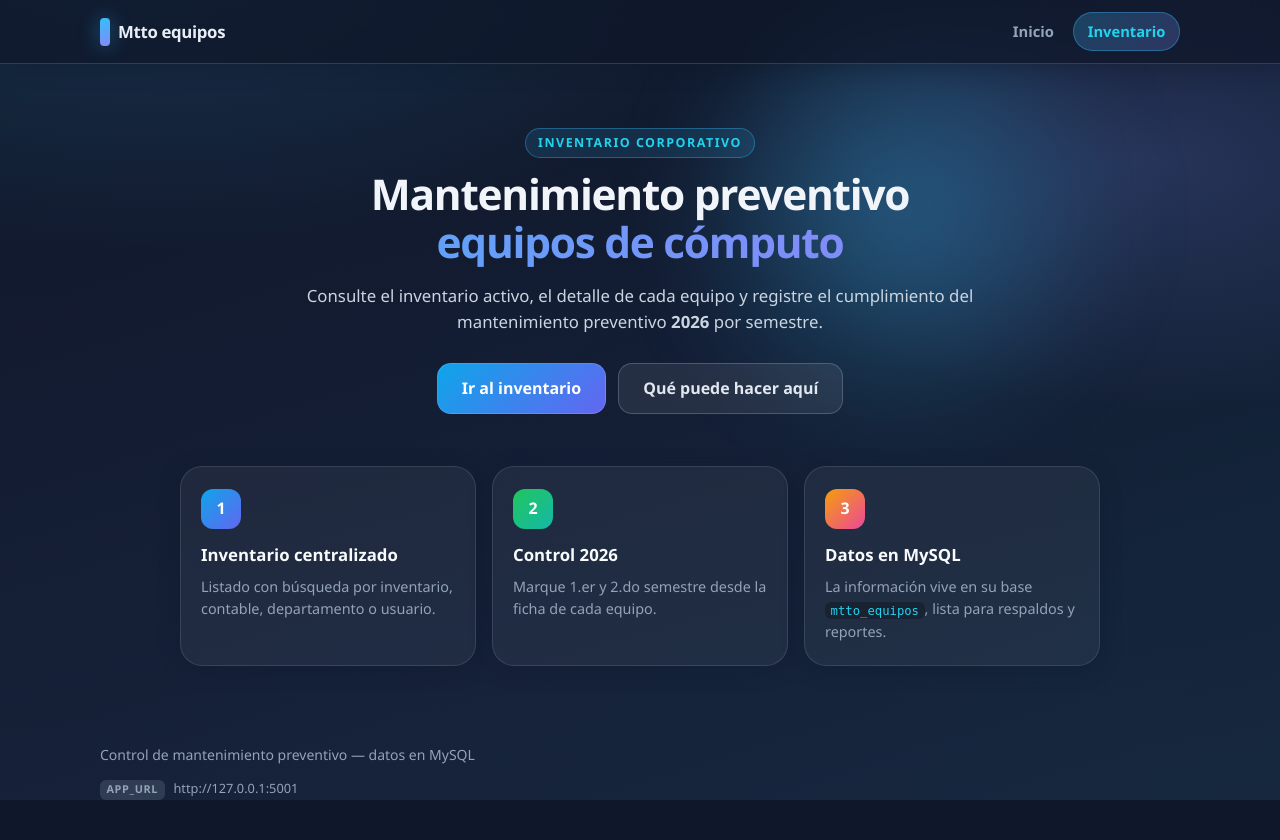
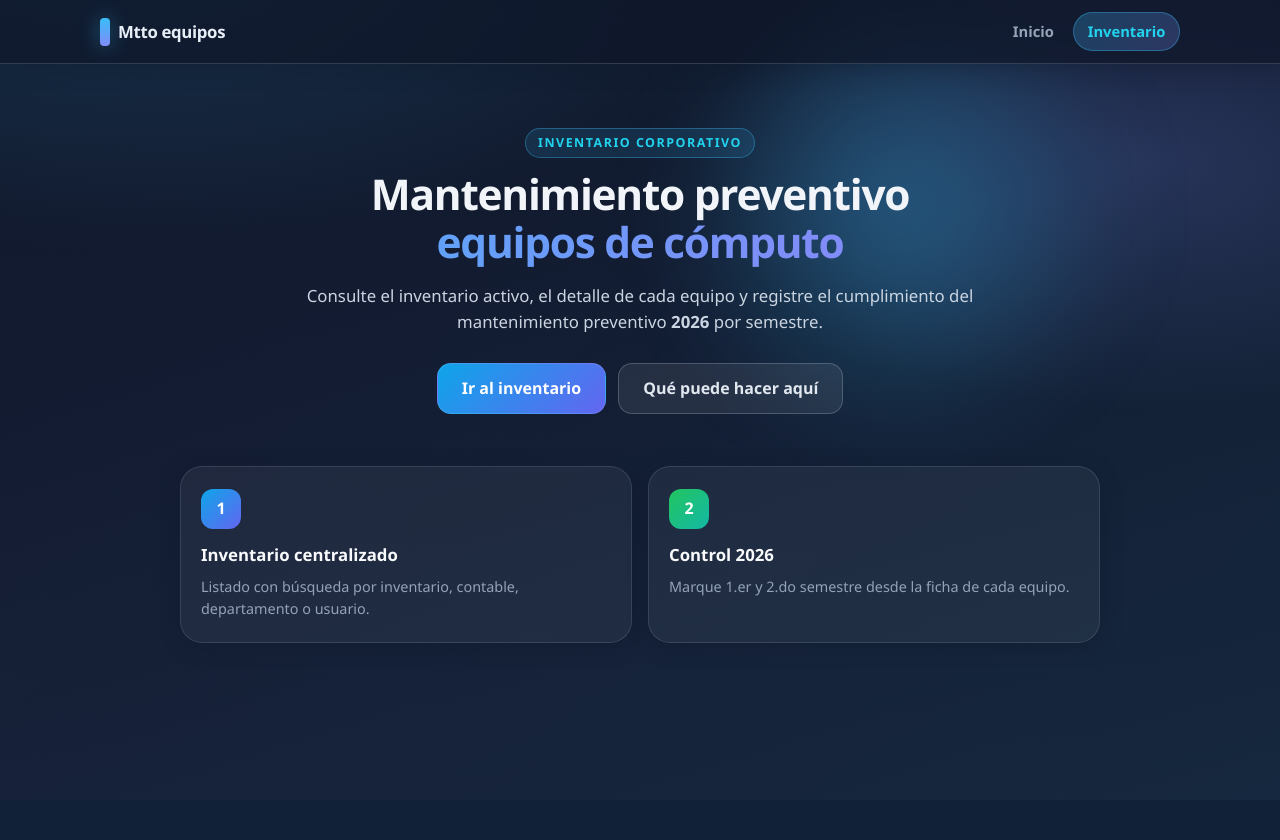
Before and after one commit to brayang466/mtto-equipos, a Flask app: page / in a window 1280 px wide. After the commit the page ends 643 px from the top, so only its background shows below. Run offline with Flask 3, Linux system fonts and the light colour scheme.

Commit message:
Quita tarjeta MySQL del inicio y pie de página técnico.
Co-authored-by: Cursor <cursoragent@cursor.com>

```diff
--- a/app/static/css/app.css
+++ b/app/static/css/app.css
@@ -160,14 +160,6 @@ body:not(.page--home) .site-nav__link:hover {
   color: #0ea5e9;
 }
 
-body:not(.page--home) .site-footer {
-  color: #64748b;
-}
-
-body:not(.page--home) .site-footer__url {
-  color: #94a3b8;
-}
-
 .site-header {
   position: sticky;
   top: 0;
@@ -251,37 +243,6 @@ body:not(.page--home) .site-footer__url {
   max-width: 1120px;
   margin: 0 auto;
   padding: 1.5rem 1.25rem 3rem;
-}
-
-.site-footer {
-  max-width: 1120px;
-  margin: 0 auto;
-  padding: 1rem 1.25rem 2.5rem;
-  color: var(--muted);
-  font-size: 0.875rem;
-}
-
-body:not(.page--home) .site-footer p:first-child {
-  color: #64748b;
-}
-
-.site-footer__url {
-  margin: 0.35rem 0 0;
-  font-size: 0.8rem;
-  word-break: break-all;
-}
-
-.site-footer__label {
-  display: inline-block;
-  margin-right: 0.35rem;
-  padding: 0.1rem 0.4rem;
-  border-radius: 6px;
-  background: rgba(148, 163, 184, 0.2);
-  font-weight: 700;
-  font-size: 0.68rem;
-  letter-spacing: 0.06em;
-  text-transform: uppercase;
-  color: #94a3b8;
 }
 
 .page--home .container {
@@ -404,10 +365,6 @@ body:not(.page--home) .site-footer p:first-child {
 
 .feature-card__icon--b {
   background: linear-gradient(135deg, #22c55e, #14b8a6);
-}
-
-.feature-card__icon--c {
-  background: linear-gradient(135deg, #f59e0b, #ec4899);
 }
 
 .feature-card__title {
--- a/app/templates/base.html
+++ b/app/templates/base.html
@@ -36,12 +36,5 @@
     {% endwith %}
     {% block content %}{% endblock %}
   </main>
-
-  <footer class="site-footer">
-    <p>Control de mantenimiento preventivo — datos en MySQL</p>
-    {% if app_url %}
-      <p class="site-footer__url"><span class="site-footer__label">APP_URL</span> {{ app_url }}</p>
-    {% endif %}
-  </footer>
 </body>
 </html>
--- a/app/templates/inicio.html
+++ b/app/templates/inicio.html
@@ -32,10 +32,5 @@
     <h2 class="feature-card__title">Control 2026</h2>
     <p class="feature-card__text">Marque 1.er y 2.do semestre desde la ficha de cada equipo.</p>
   </article>
-  <article class="feature-card">
-    <div class="feature-card__icon feature-card__icon--c" aria-hidden="true">3</div>
-    <h2 class="feature-card__title">Datos en MySQL</h2>
-    <p class="feature-card__text">La información vive en su base <code>mtto_equipos</code>, lista para respaldos y reportes.</p>
-  </article>
 </section>
 {% endblock %}
```
